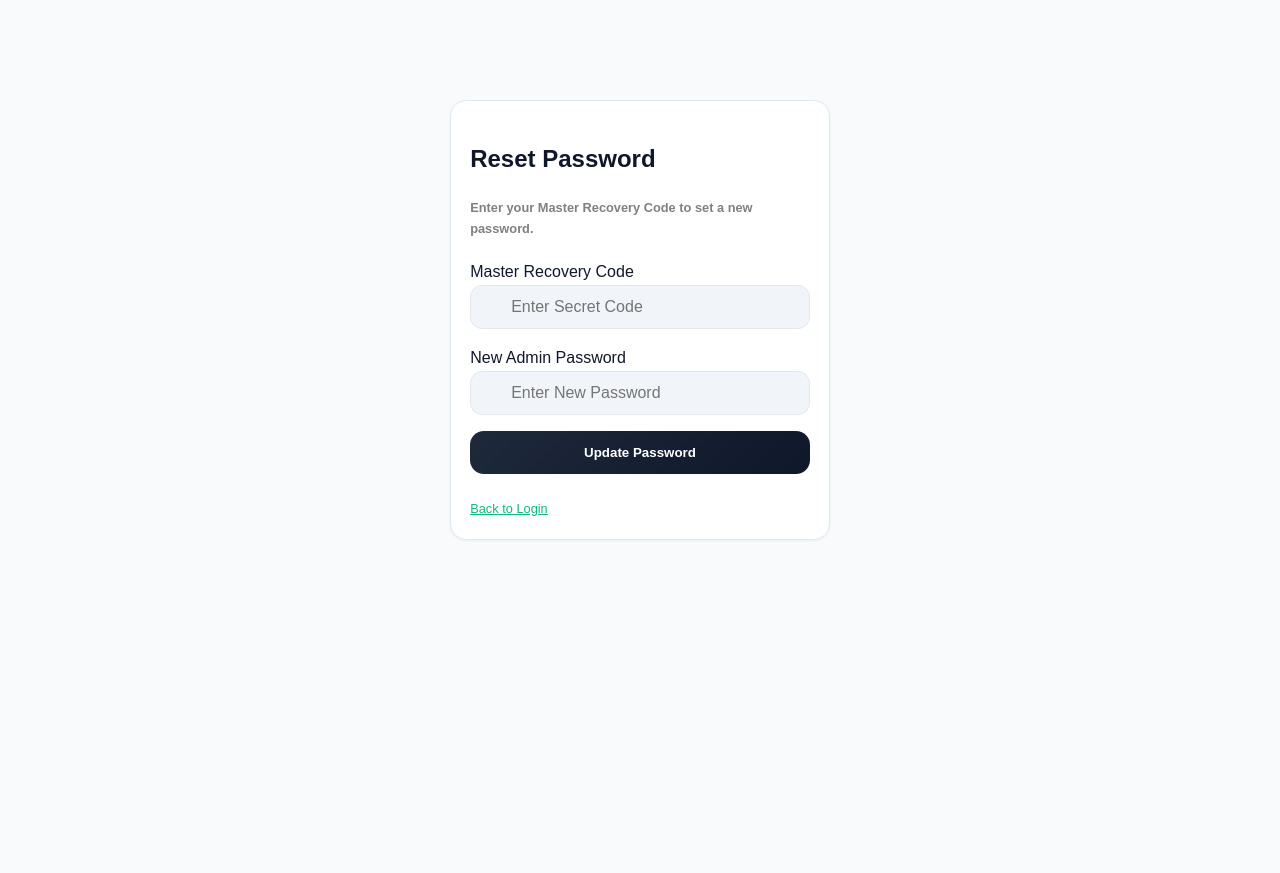
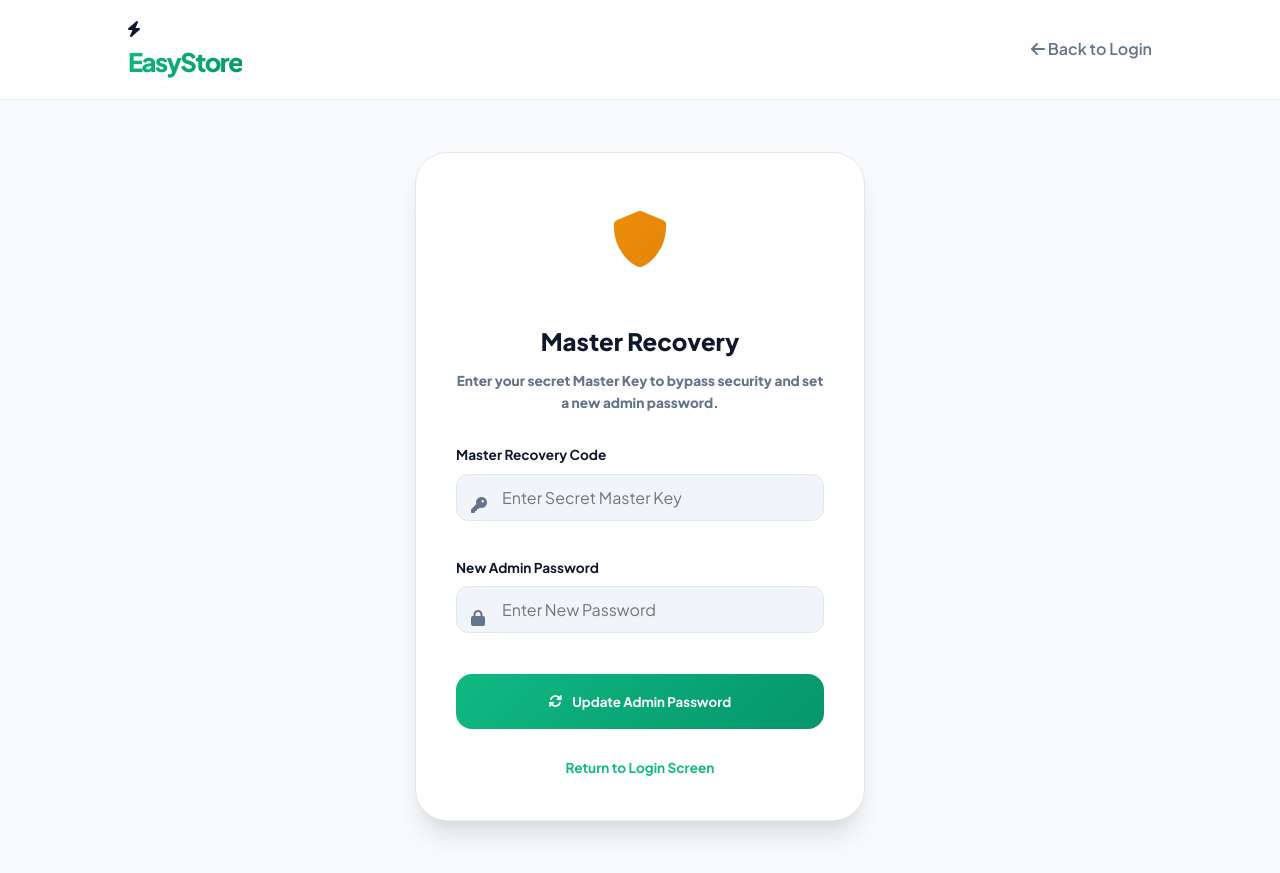
Before and after one commit to sura2017/sura-store, a plain HTML site: page frontend/forgot-password.html in a window 1280 px wide. Before the commit the page ends 800 px from the top, so only its background shows below. Drawn offline with Linux system fonts and the light colour scheme.

Commit message:
Fix: Link login and forgot-password pages to live Render backend

```diff
--- a/frontend/forgot-password.html
+++ b/frontend/forgot-password.html
@@ -3,38 +3,149 @@
 <head>
     <meta charset="UTF-8">
     <meta name="viewport" content="width=device-width, initial-scale=1.0">
-    <title>Reset Admin Password</title>
+    <title>Master Recovery | EasyStore</title>
+
+    <!-- Premium Fonts -->
+    <link href="https://fonts.googleapis.com/css2?family=Plus+Jakarta+Sans:wght@400;600;700;800&display=swap" rel="stylesheet">
+
+    <!-- FontAwesome Icons -->
+    <link rel="stylesheet" href="https://cdnjs.cloudflare.com/ajax/libs/font-awesome/6.0.0/css/all.min.css">
+
+    <!-- Link to your Premium CSS -->
     <link rel="stylesheet" href="style.css">
+
+    <style>
+        .recovery-container {
+            min-height: 85vh;
+            display: flex;
+            align-items: center;
+            justify-content: center;
+            padding: 20px;
+        }
+        .recovery-card {
+            width: 100%;
+            max-width: 450px;
+            padding: 40px;
+            text-align: center;
+            border-radius: 32px;
+            background: var(--white);
+            box-shadow: var(--shadow-lg);
+            border: 1px solid var(--border);
+        }
+        .recovery-icon {
+            font-size: 3.5rem;
+            background: linear-gradient(135deg, #f59e0b 0%, #d97706 100%);
+            -webkit-background-clip: text;
+            -webkit-text-fill-color: transparent;
+            margin-bottom: 20px;
+        }
+        .form-label {
+            font-size: 0.85rem;
+            font-weight: 700;
+            color: var(--text-main);
+            margin-bottom: 8px;
+            display: block;
+            text-align: left;
+        }
+    </style>
 </head>
 <body>
+
+    <!-- TOAST NOTIFICATION CONTAINER (Replacement for alerts) -->
     <div id="toast-container"></div>
-    <div class="container" style="max-width: 400px; margin-top: 100px;">
-        <div class="card">
-            <h2><i class="fas fa-key"></i> Reset Password</h2>
-            <p style="font-size: 0.8rem; color: gray; margin-bottom: 20px;">
-                Enter your Master Recovery Code to set a new password.
+
+    <!-- NAVIGATION BAR -->
+    <nav>
+        <div class="nav-logo" onclick="location.href='index.html'">
+            <i class="fas fa-bolt"></i> <h2>EasyStore</h2>
+        </div>
+        <a href="login.html" style="color:var(--text-muted); text-decoration:none; font-weight:600;">
+            <i class="fas fa-arrow-left"></i> Back to Login
+        </a>
+    </nav>
+
+    <div class="container recovery-container">
+        <div class="card recovery-card">
+            <div class="recovery-icon">
+                <i class="fas fa-shield-alt"></i>
+            </div>
+
+            <h2 style="margin-bottom: 10px; font-weight: 800; color: var(--dark);">Master Recovery</h2>
+            <p style="color: var(--text-muted); font-size: 0.85rem; margin-bottom: 30px;">
+                Enter your secret Master Key to bypass security and set a new admin password.
             </p>
 
-            <label>Master Recovery Code</label>
-            <input type="password" id="recoveryCode" placeholder="Enter Secret Code">
+            <!-- RECOVERY CODE INPUT -->
+            <div class="form-group" style="margin-bottom: 20px;">
+                <label class="form-label">Master Recovery Code</label>
+                <div class="search-wrapper" style="position: relative; display: flex; align-items: center;">
+                    <i class="fas fa-key" style="position: absolute; left: 15px; color: var(--text-muted);"></i>
+                    <input type="password" id="recoveryCode" placeholder="Enter Secret Master Key" style="padding-left: 45px; width: 100%;">
+                </div>
+            </div>
 
-            <label>New Admin Password</label>
-            <input type="password" id="newPass" placeholder="Enter New Password">
+            <!-- NEW PASSWORD INPUT -->
+            <div class="form-group">
+                <label class="form-label">New Admin Password</label>
+                <div class="search-wrapper" style="position: relative; display: flex; align-items: center;">
+                    <i class="fas fa-lock" style="position: absolute; left: 15px; color: var(--text-muted);"></i>
+                    <input type="password" id="newPass" placeholder="Enter New Password" style="padding-left: 45px; width: 100%;">
+                </div>
+            </div>
 
-            <button onclick="handleReset()" id="resetBtn">Update Password</button>
-            <br>
-            <a href="login.html" style="font-size: 0.8rem; color: #10b981;">Back to Login</a>
+            <!-- RESET BUTTON -->
+            <button onclick="handleReset()" id="resetBtn" style="background: var(--primary-gradient); height: 55px; margin-top: 25px; border: none; width: 100%; border-radius: 16px; color: white; font-weight: 700; cursor: pointer;">
+                <i class="fas fa-sync-alt"></i> Update Admin Password
+            </button>
+
+            <div style="margin-top: 25px;">
+                <a href="login.html" style="font-size: 0.85rem; color: var(--primary); text-decoration: none; font-weight: 700;">
+                    Return to Login Screen
+                </a>
+            </div>
         </div>
     </div>
 
     <script>
+        // THE LIVE API ADDRESS
+        const API_URL = "https://sura-store.onrender.com/api";
+
+        /**
+         * TOAST NOTIFICATION SYSTEM
+         */
+        function showToast(message, type = 'success') {
+            const container = document.getElementById('toast-container');
+            if (!container) return;
+            const toast = document.createElement('div');
+            toast.className = `toast ${type}`;
+            let icon = type === 'success' ? 'fa-check-circle' : (type === 'error' ? 'fa-times-circle' : 'fa-exclamation-triangle');
+            toast.innerHTML = `<i class="fas ${icon}"></i> <span>${message}</span>`;
+            container.appendChild(toast);
+            setTimeout(() => {
+                toast.style.opacity = '0';
+                toast.style.transform = 'translateX(20px)';
+                setTimeout(() => toast.remove(), 400);
+            }, 4000);
+        }
+
+        /**
+         * MASTER RESET LOGIC
+         */
         async function handleReset() {
             const recoveryCode = document.getElementById('recoveryCode').value;
             const newPassword = document.getElementById('newPass').value;
+            const resetBtn = document.getElementById('resetBtn');
 
-            if(!recoveryCode || !newPassword) return alert("Please fill all fields");
+            if(!recoveryCode || !newPassword) {
+                return showToast("⚠️ Both fields are required!", "warning");
+            }
 
-            const res = await fetch('http://localhost:5000/api/users/reset-admin-password', {
+            // UI Loading State
+            resetBtn.innerHTML = '<i class="fas fa-spinner fa-spin"></i> Verifying Key...';
+            resetBtn.disabled = true;
+
+            try {
+                const res = await fetch(`${API_URL}/users/reset-admin-password`, {
                     method: 'POST',
                     headers: { 'Content-Type': 'application/json' },
                     body: JSON.stringify({ recoveryCode, newPassword })
@@ -43,12 +154,28 @@
                 const result = await res.json();
 
                 if (result.success) {
-                alert("✅ Success! Your new password is set.");
+                    showToast("✅ Password Reset Successful!", "success");
+                    // Delay redirect so user can see the message
+                    setTimeout(() => {
                         window.location.href = 'login.html';
+                    }, 2000);
                 } else {
-                alert("❌ Error: " + result.message);
+                    showToast("❌ " + (result.message || "Invalid Master Key."), "error");
+                    resetBtn.innerHTML = '<i class="fas fa-sync-alt"></i> Update Admin Password';
+                    resetBtn.disabled = false;
+                }
+            } catch (err) {
+                console.error("Reset Error:", err);
+                showToast("❌ Server error. Open https://sura-store.onrender.com to wake up the server.", "error");
+                resetBtn.innerHTML = '<i class="fas fa-sync-alt"></i> Update Admin Password';
+                resetBtn.disabled = false;
             }
         }
+
+        // Allow Enter key
+        document.addEventListener('keypress', function (e) {
+            if (e.key === 'Enter') handleReset();
+        });
     </script>
 </body>
 </html>
```
Also changed, not shown: frontend/login.html (+16 -17 lines). Lines whose indentation alone changed are shown as unchanged.
